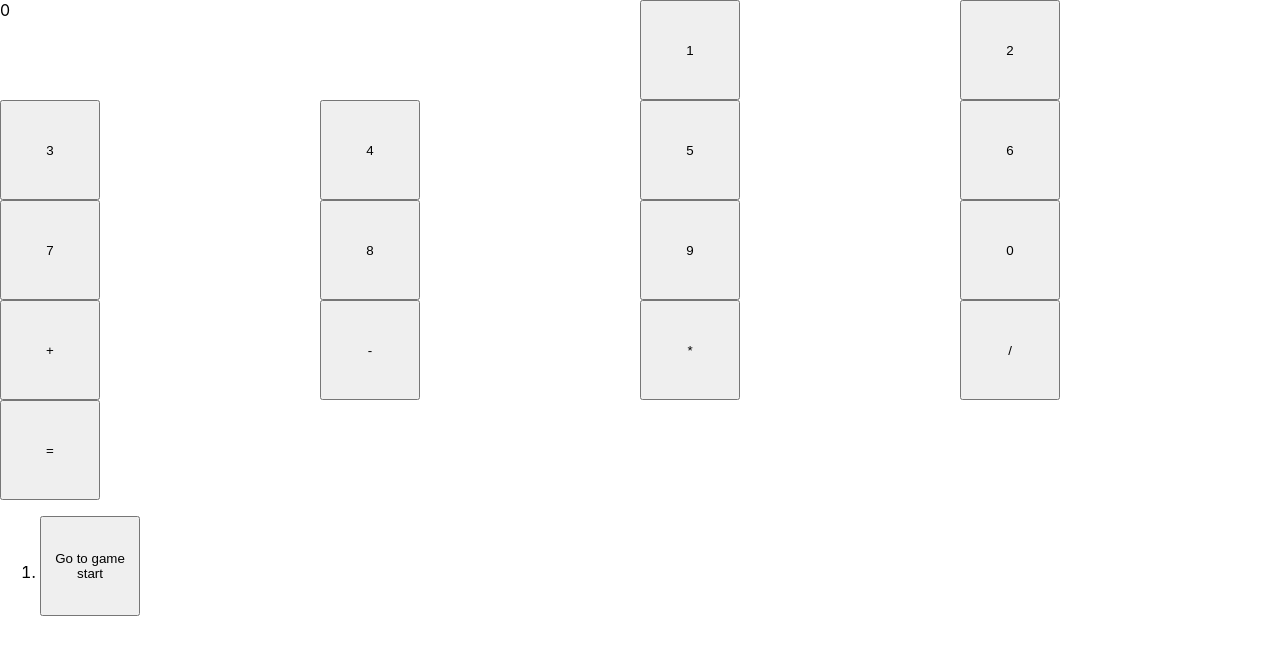
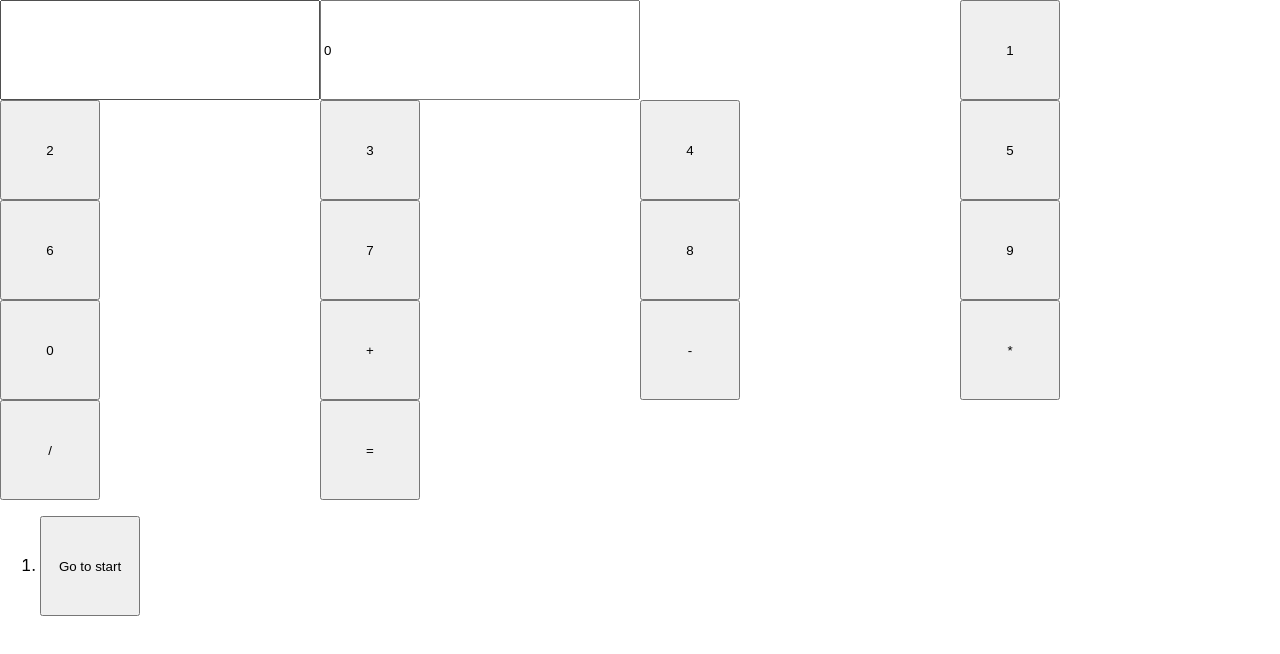
Before and after one commit to profil04/simple-calculator, a React (Create React App) app: page / in a window 1280 px wide. Shown: the top 654 px of the page. Built offline with nearby package versions, Linux system fonts and the light colour scheme.

Commit message:
small updates

```diff
--- a/src/App.js
+++ b/src/App.js
@@ -21,23 +21,27 @@ export default class App extends React.Component {
 
   handleClick(i) {
     const firstParameter = this.state.firstParameter;
-    const history = this.state.history;
+    const secondParameter = this.state.secondParameter;
+    const history = this.state.history.slice(0, this.state.stepNumber + 1);
     const current = history[history.length - 1];
     const operations = current.operations.slice();
 
     if (i >= 0 && i <= 9) {
-      this.setState({
-        firstParameter: firstParameter + String(i)
-      })
+      if(this.state.firstIsNext){
+        this.setState({
+          firstParameter: firstParameter + String(i)
+        })
+      }else{
+        this.setState({
+          secondParameter: secondParameter + String(i)
+        })
+      }
     } else {
       switch (i) {
         case 10:
           operations[0] = this.state.firstParameter;
           if (this.state.firstIsNext) {
             this.setState({
-              history: history.concat([{
-                operations: operations
-              }]),
               firstIsNext: false,
               operationSign: '+'
             })
@@ -47,9 +51,6 @@ export default class App extends React.Component {
           operations[0] = this.state.firstParameter;
           if (this.state.firstIsNext) {
             this.setState({
-              history: history.concat([{
-                operations: operations
-              }]),
               firstIsNext: false,
               operationSign: '-'
             })
@@ -59,9 +60,6 @@ export default class App extends React.Component {
           operations[0] = this.state.firstParameter;
           if (this.state.firstIsNext) {
             this.setState({
-              history: history.concat([{
-                operations: operations
-              }]),
               firstIsNext: false,
               operationSign: '*'
             })
@@ -71,78 +69,51 @@ export default class App extends React.Component {
           operations[0] = this.state.firstParameter;
           if (this.state.firstIsNext) {
             this.setState({
-              history: history.concat([{
-                operations: operations
-              }]),
               firstIsNext: false,
               operationSign: '/'
             })
           }
           break;
         case 14:
-          operations[3] = this.state.firstParameter;
           switch (this.state.operationSign) {
             case '+':
-              operations[0] = this.state.firstParameter;
-              operations[1] = this.state.operationSign;
-              operations[2] = this.state.secondParameter;
               this.setState({
                 result: Number(this.state.firstParameter) + Number(this.state.secondParameter),
-                /*
-                history: history.concat([{
-                  operations: operations
-                }]),
-                */
               })
-              operations[4] = this.state.result;
               break;
             case '-':
-              operations[0] = this.state.firstParameter;
-              operations[1] = this.state.operationSign;
-              operations[2] = this.state.secondParameter;
               this.setState({
                 result: Number(this.state.firstParameter) - Number(this.state.secondParameter),
-                /*
-                history: history.concat([{
-                  operations: operations
-                }]),
-                */
               })
-              operations[4] = this.state.result;
               break;
             case '*':
-              operations[0] = this.state.firstParameter;
-              operations[1] = this.state.operationSign;
-              operations[2] = this.state.secondParameter;
               this.setState({
                 result: Number(this.state.firstParameter) * Number(this.state.secondParameter),
-                /*
-                history: history.concat([{
-                  operations: operations
-                }]),
-                */
               })
-              operations[4] = this.state.result;
               break;
             case '/':
-              operations[0] = this.state.firstParameter;
-              operations[1] = this.state.operationSign;
-              operations[2] = this.state.secondParameter;
               this.setState({
                 result: Number(this.state.firstParameter) / Number(this.state.secondParameter),
-                /*
-                history: history.concat([{
-                  operations: operations
-                }]),
-                */
               })
-              operations[4] = this.state.result;
               break;
           }
           break;
         default:
         // code block
       }
+      operations[0] = this.state.firstParameter;
+      operations[1] = this.state.operationSign;
+      operations[2] = this.state.secondParameter;
+      operations[3] = "=";
+      operations[4] = this.state.result;
+      this.setState({
+        history: history.concat([{
+          operations: operations
+        }]),
+        stepNumber: history.length,
+        firstParameter: "",
+        secondParameter: ""
+      })
     }
   }
 
@@ -162,21 +133,34 @@ export default class App extends React.Component {
   }
 
   render() {
+
     console.log(this.state.history);
     const history = this.state.history;
     const current = history[this.state.stepNumber];
+    const operations = current.operations.slice();
 
     const actions = history.map((step, action) => {
       const desc = action ?
-        'Go to action #' + action :
-        'Go to game start';
+        'Go to ' + step.operations:
+        'Go to start';
+
+        console.log(history);
+        console.log(history.operations);
+        //console.log(history.operations[0]);
+        //console.log(history.operations[1]);
+
       return (
         <li key={action}>
           <button onClick={() => this.jumpTo(action)}>{desc}</button>
         </li>
       );
     });
-
+    /*
+    console.log(history);
+    console.log(history.operations);
+    console.log(history.operations[0]);
+    console.log(history.operations[1]);
+    */
     return (
       <div>
       <Calculator
--- a/src/Calculator.js
+++ b/src/Calculator.js
@@ -18,7 +18,8 @@ export default class Calculator extends Component {
   render() {
     return (
     <div className='calculatorContainer'>
-        <div className='display'>{this.props.result}</div>
+        <input className='calculations' value={this.props.calculation}></input>
+        <input className='display' value={this.props.result}></input>
         <div className='history'></div>
         {this.renderCalculatorButton(1)}
         {this.renderCalculatorButton(2)}
```
